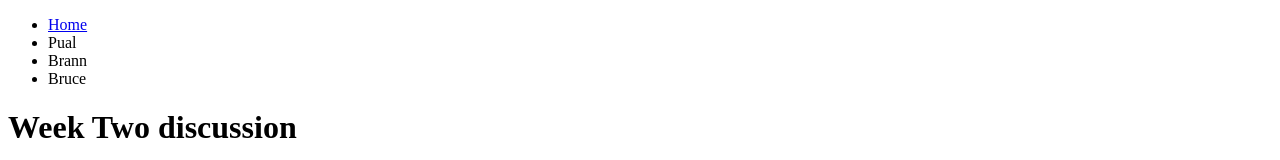
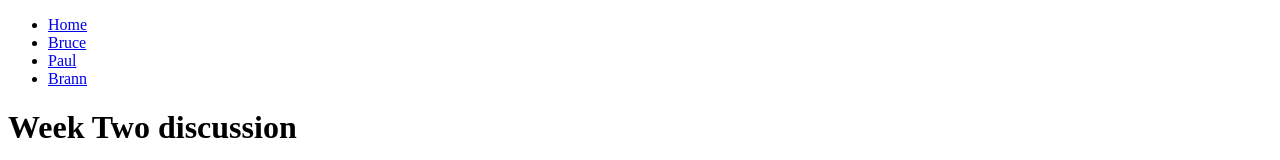
Before and after one commit to bruuucy/539week2, a plain HTML site: page pets.html in a window 1280 px wide. Shown: the top 160 px of the page. Drawn offline with Linux system fonts and the light colour scheme.

Commit message:
Update pets.html

```diff
--- a/pets.html
+++ b/pets.html
@@ -11,10 +11,10 @@
     <header>
         <nav>
             <ul>
-                <li><a href="index.html">Home</a></li>
-                <li><a href="pauldiscussion2.html"></a>Pual</li>
-                <li><a href="pets.html"></a>Brann</li>
-                <li><a href=""></a>Bruce</li>
+                <li><a href = "index.html">Home</a></li>
+                <li><a href = "Bruce.html">Bruce</a></li>
+                <li><a href = "pauldiscussion2.html">Paul</a></li>
+                <li><a href = "pets.html">Brann</a></li>
             </ul>
         </nav>
         <h1>Week Two discussion</h1>
```
